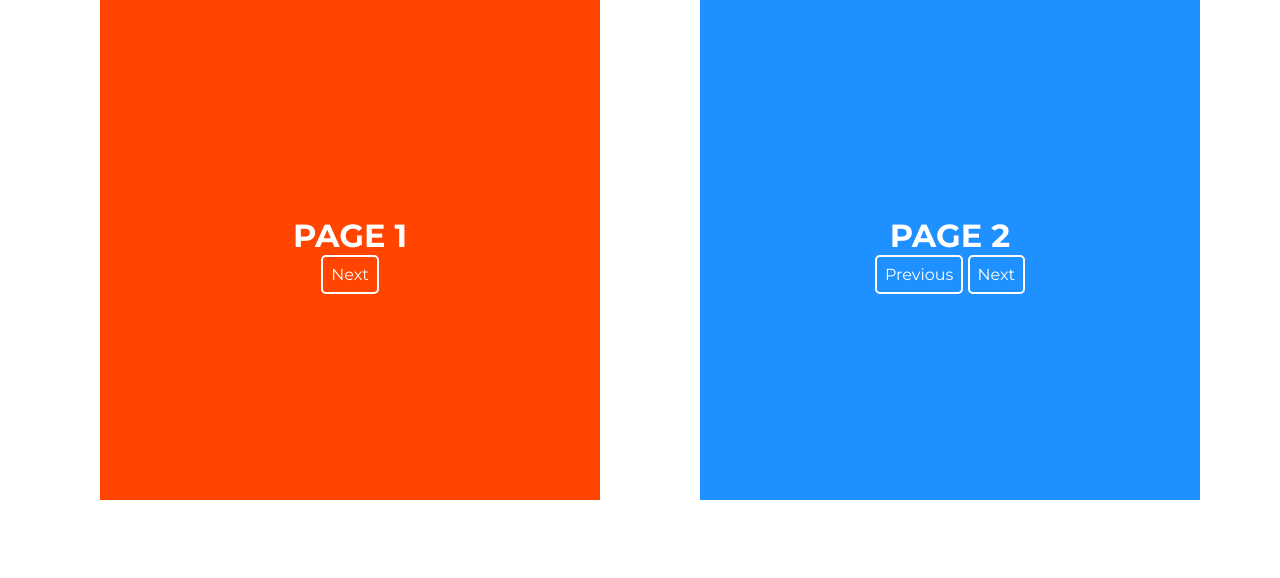
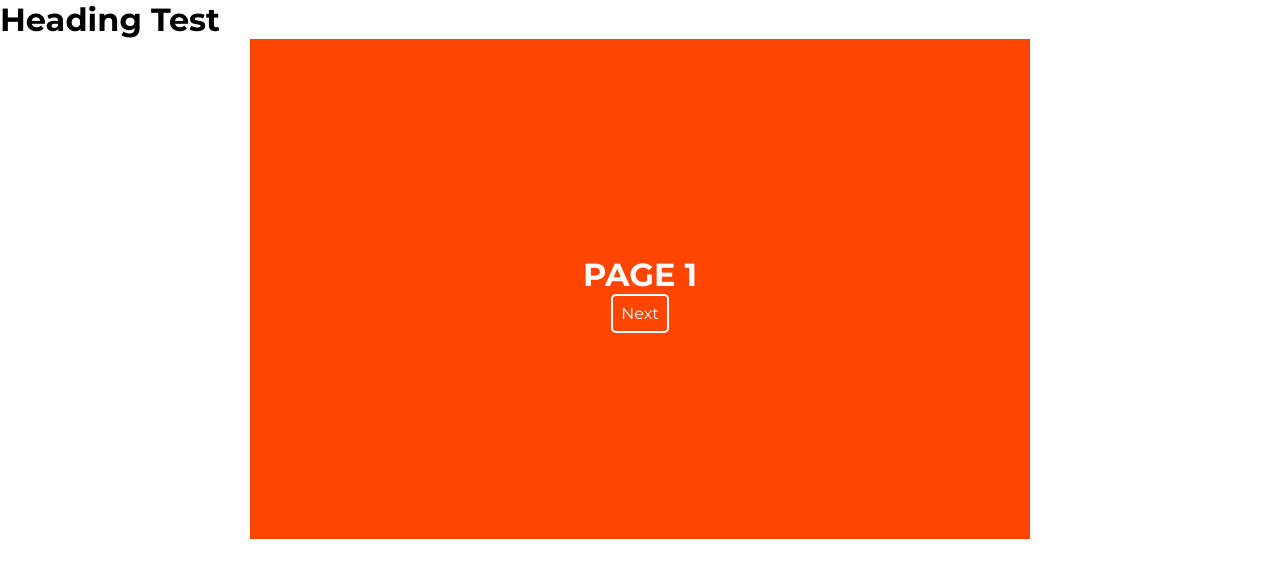
Before and after one commit to R-Sanders20/WebDev-Project, a plain HTML site: page personalStory.html in a window 1280 px wide. Drawn offline with Linux system fonts and the light colour scheme.

Commit message:
trying to fix alignment for pages
pages are centered until the buttons are pressed

```diff
--- a/personalStory.html
+++ b/personalStory.html
@@ -7,6 +7,10 @@
 </head>
 
 <body>
+<div class="header">
+    <h1>Heading Test</h1>
+</div>
+
    <div class="container">
         <div class="pages">
             <div class="page one" id="page1">
--- a/style.css
+++ b/style.css
@@ -6,7 +6,10 @@
     scroll-behavior: smooth;
     font-family: 'Montserrat', sans-serif;
 }
-
+.header {
+    justify-content: center;
+    align-items: center;
+}
 a {
     padding: 8px;
     width: 100px;
@@ -25,20 +28,21 @@ a {
 color: white;
 text-decoration: none;
 }
+
 .container {
     width: 100%;
     overflow: hidden;
 }
 
 .pages {
-    display: flex;
+    display: inline-flex;
     flex-direction: row;
     width: 400%;
     box-sizing: border-box;
 }
 
 .page {
-    width: 500px;
+    width: 100%;
     height: 500px;
     display: flex;
     align-items: center;
@@ -47,7 +51,8 @@ text-decoration: none;
     gap: 10px;
     transition: all 0.7s;
     color: white;
-    margin-left: 100px;
+    margin-left: 250px;
+    margin-right: 250px;
 }
 
 .one {
```
